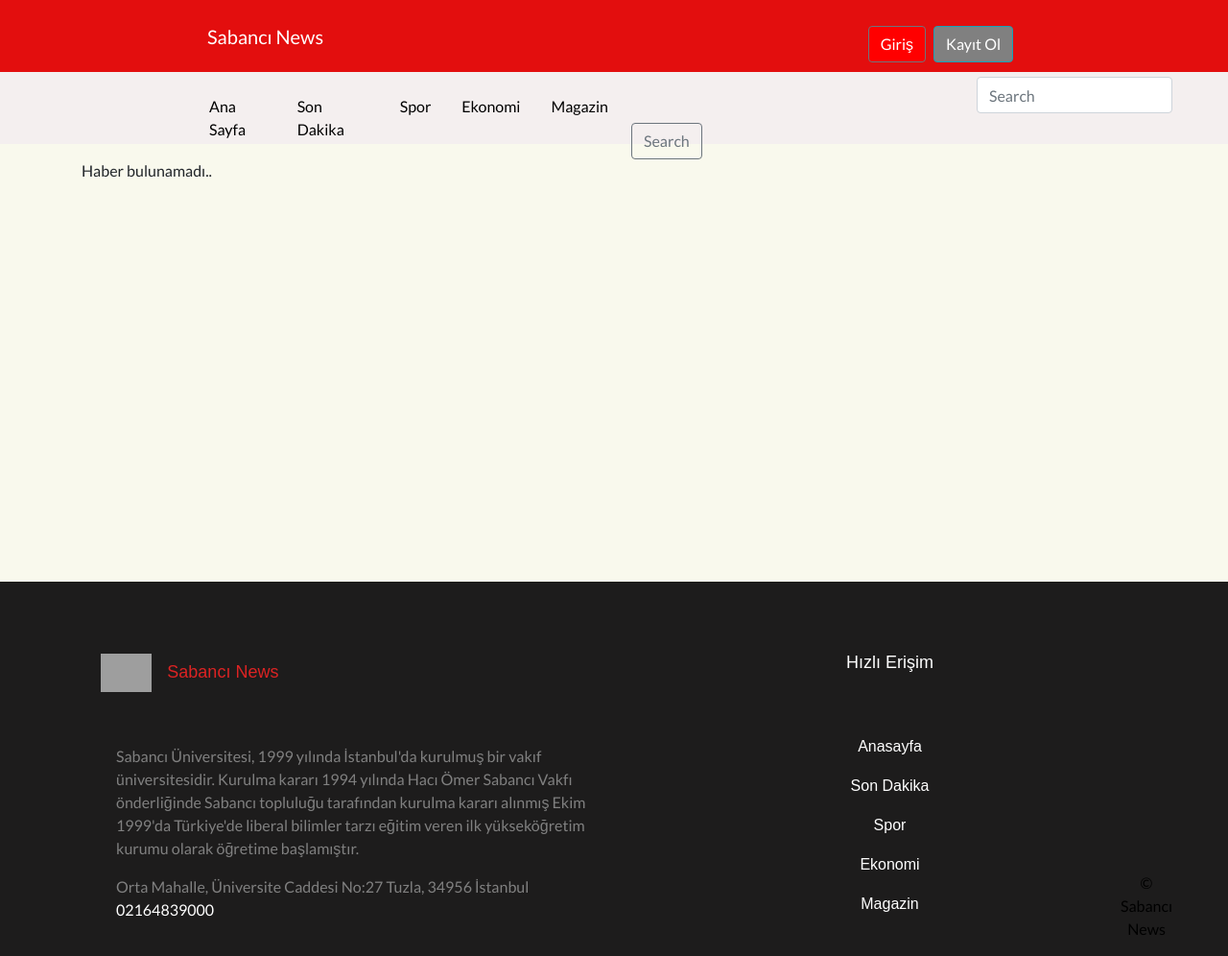
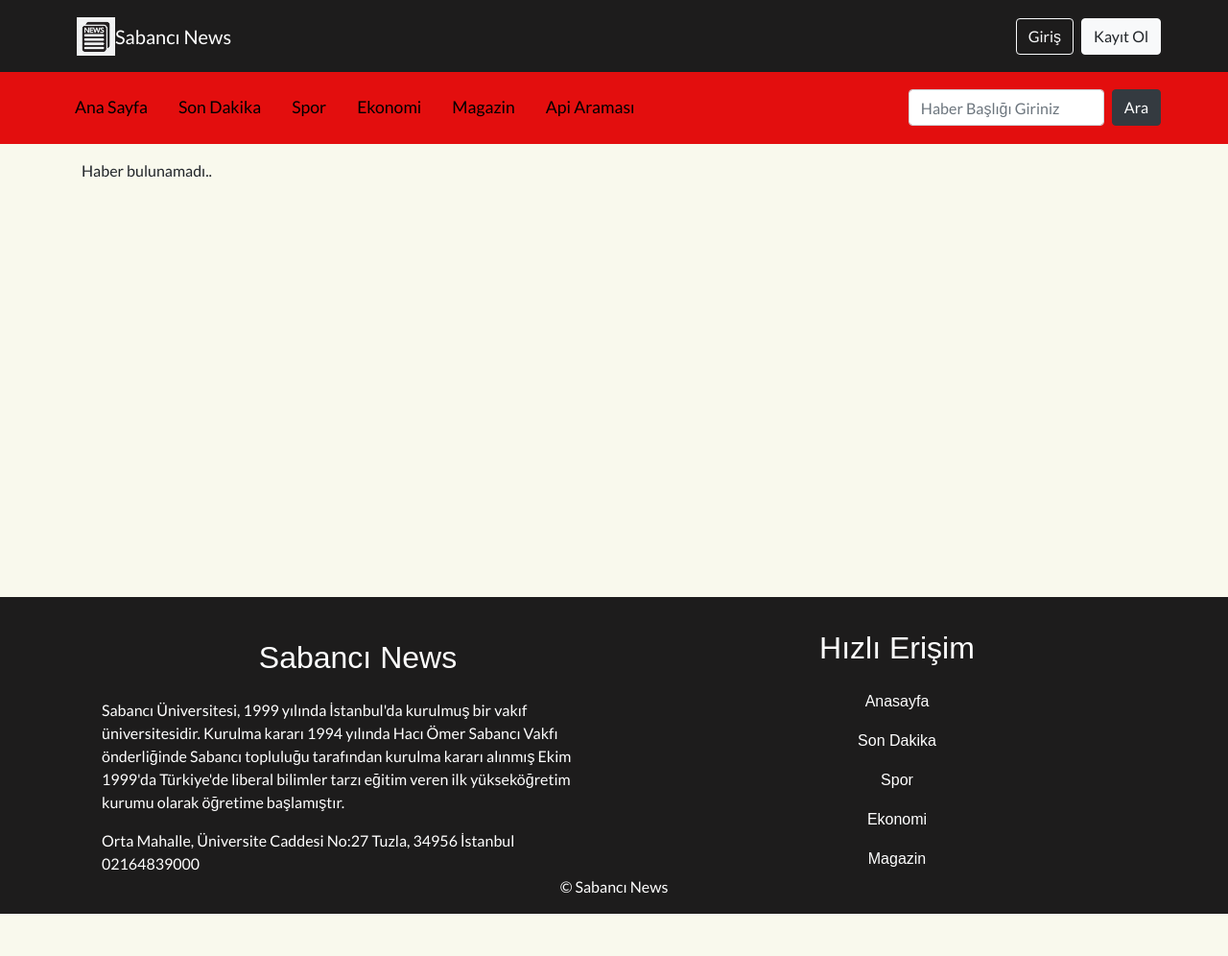
Before and after one commit to EmirColakbuyuk/Cs-437, a Django app: page /newsDetail/ in a window 1280 px wide. Shown: the whole page at 96% size. After the commit the page ends 952 px from the top, so only its background shows below. Run offline with Django 4.2, Linux system fonts and the light colour scheme; grey boxes are pictures that could not be loaded.

Commit message:
frontend develop

```diff
--- a/base/templates/base/apiSearch.html
+++ b/base/templates/base/apiSearch.html
@@ -17,16 +17,16 @@
             <div class="col-12 mb-3">
                 <form id="search-form">
                     <div class="input-group">
-                        <input type="text" id="custom-url" class="form-control" placeholder="Enter custom URL">
+                        <input type="text" id="custom-url" class="form-control" placeholder="Haberlerini Çekmek İstediğiniz Url'yi Giriniz!">
                         <div class="input-group-append">
-                            <button id="search-button" class="btn btn-primary" type="button">Search</button>
+                            <button id="search-button" class="btn btn-dark" type="button">Search</button>
                         </div>
                     </div>
                 </form>
             </div>
 
             <h1 id="user-input-title"></h1>
-            <div id="news-items-container" class="row">cardHtml</div>
+            <div id="news-items-container" class="row"></div>
         </div>
     </div>
 
--- a/base/templates/base/newsDetail.html
+++ b/base/templates/base/newsDetail.html
@@ -15,37 +15,42 @@
         <div class="row mt-3">
             {% if news_detail %}
                 <div class="col-12">
-                    <h2 style="font-size: 40px;padding-top: 80px;padding-bottom: 40px;">{{ news_detail.title }}</h2>
+                    <h1 class="text-center font-weight-bold">{{ news_detail.title }}</h1>
                     <p><small class="text-muted">{{ news_detail.time }}</small></p>
                     <img src="{{ news_detail.image.url }}" alt="{{ news_detail.title }}" class="img-fluid">
                     <p style="padding-top: 30px;">{{ news_detail.description }}</p>
-                    <p><small class="text-muted">{{ news_detail.time }}</small></p>
 
                     <!-- Yorum Ekleme Formu -->
                     {% if user.is_authenticated %}
-    <form method="post">
-        <textarea name="comment" rows="6" cols="50" style="width: 100%; padding: 10px; border-radius: 8px;" placeholder="Yorumunuzu buraya yazın..."></textarea>
-        <button type="submit" style="margin-top: 10px; padding: 8px 12px; border-radius: 5px; background-color: #4CAF50; color: white; border: none;">Yorum Gönder</button>
-    </form>
-{% else %}
-    <p>Yorum yapmak için <a href="{% url 'login' %}">giriş yapın</a>.</p>
-{% endif %}
+                        <form method="post">
+                            <textarea name="comment" rows="6" cols="50"
+                                      style="width: 100%; padding: 10px; border-radius: 8px;"
+                                      placeholder="Yorumunuzu buraya yazın..."></textarea>
+                            <button type="submit"
+                                    style="margin-top: 10px; padding: 8px 12px; border-radius: 5px; background-color: #4CAF50; color: white; border: none;">
+                                Yorum Gönder
+                            </button>
+                        </form>
+                    {% else %}
+                        <h3 class="text-center my-5">Yorum yapmak için <a class="links" href="{% url 'login' %}">giriş yapın</a>!</h3>
+                    {% endif %}
 
 
                     <!-- Yorumları Göster -->
                     <div>
-                        <h3 style="padding-top: 50px;">Yorumlar</h3>
+
                         {% for comment in comments %}
-                            <div style="border: 1px solid #ccc; border-radius: 8px; padding: 10px; position: relative; margin-bottom: 10px;">
+                            <div class="my-3" style="border: 1px solid #ccc; border-radius: 8px; padding: 10px; position: relative; margin-bottom: 10px;">
                                 <p style="margin-bottom: 5px;font-size: large;font-weight: bold;">{{ comment.user.username }}</p>
                                 <p style="margin-bottom: 5px;font-size: small;">{{ comment.created_at }}</p>
                                 <p>{{ comment.content }}</p>
                                 {% if user.is_authenticated and user == comment.user or user.is_superuser %}
-                                    <a href="{% url 'deleteComment' comment.id %}" style="position: absolute; top: 5px; right: 10px; color: red;">Sil</a>
+                                    <a href="{% url 'deleteComment' comment.id %}"
+                                       style="position: absolute; top: 5px; right: 10px; color: red;">Sil</a>
                                 {% endif %}
                             </div>
                         {% empty %}
-                            <p>Bu haber için henüz yorum yapılmamış.</p>
+                            <h3 class="my-5 text-center">Bu haber için henüz yorum yapılmamış.</h3>
                         {% endfor %}
                     </div>
 
--- a/base/templates/base/titleSearch.html
+++ b/base/templates/base/titleSearch.html
@@ -11,8 +11,7 @@
 
 {% block content %}
     <div class="container freepage">
-        <h2>Komut Çıktısı</h2>
-        <pre>{{ command_output }}</pre>
+
         <div class="row mt-3">
 
 
--- a/static/css/custom.css
+++ b/static/css/custom.css
@@ -2,6 +2,12 @@
     text-decoration: none !important;
     color: white !important;
 }
+
+.links {
+    text-decoration: none !important;
+    color: red !important;
+}
+
 body {
     -ms-overflow-style: none;
     scrollbar-width: none;
@@ -18,6 +24,13 @@
 .freepage{
     min-height: 57vh;
 }
+
+
+.form-inline {
+    margin-left: auto;
+    padding-right: 0!important;
+}
+
 
 /*NAVBAR*/
 @media screen and (max-width: 986px) {
@@ -72,36 +85,38 @@
     }
 }
 
-.navmargin{
-    margin-left: 2.5rem;
-}
+
+
 
 .navbar {
-    background-color: rgb(227, 14, 14) !important;
-    width: 100%;
-    z-index: 99;
-    top: 0;
-    height: 75px;
-}
-.navbar_alt {
-    background-color: rgb(244, 239, 239) !important;
+    background-color: rgb(29, 28, 28);
     width: 100%;
     z-index: 99;
     top: 0;
     height: 75px;
 }
 
-.navbar .navbar-nav .nav-link {
-    color: red !important;
+
+.navbar_alt {
+    background-color: rgb(227, 14, 14)  !important;
+    width: 100%;
+    z-index: 99;
+    top: 0;
+    height: 75px;
+}
+
+
+.navbar_alt .navbar-nav .nav-link {
+    color: black !important;
     font-size: 1.1em;
 }
 
-.navbar .navbar-nav .nav-item.active .nav-link {
-    color: rgb(140, 69, 69) !important;
+.navbar_alt .navbar-nav .nav-item.active .nav-link {
+    color: white !important;
     /*background-color: turquoise !important;*/
     border-radius: 8px !important;
-    margin-bottom: 100px;
 }
+
 
 .nav-link::before {
     content: '';
@@ -122,7 +137,6 @@
 }
 
 .footerheads {
-    color: black;
     font-family: 'Poppins', sans-serif;
 }
 
@@ -160,7 +174,7 @@
 }
 
 .footertext {
-    color: white;
+    color: white !important;
 }
 
 .collapse-menu {
@@ -172,9 +186,7 @@
 .collapse-menu.open {
     max-height: 500px;
 }
-.container {
-    display: flex;
-}
+
 
 .left-side {
     flex: 1;
--- a/templates/base.html
+++ b/templates/base.html
@@ -57,52 +57,41 @@
 <body>
 
 <nav class="navbar navbar-expand-lg navbar-dark " id="navigation">
-    <button class="navbar-toggler" type="button" data-toggle="collapse" data-target="#navbarNavDropdown"
-            aria-controls="navbarNavDropdown" aria-expanded="false" aria-label="Toggle navigation">
-        <img height="40" src="{% static "img/news.jpeg" %}" alt="menü ikonu">
-    </button>
-    <a class="navbar-brand" style="color: white; margin-left: 200px;" href="/">Sabancı News</a>
+    <div class="container" style="padding-left: 10px!important; padding-right: 0!important;">
+        <img height="40" src="{% static "img/newsImage.png" %}" alt="menü ikonu">
+        <a class="navbar-brand" href="/">Sabancı News</a>
 
 
-    <ul class="navbar-nav ml-sm-0 ml-lg-auto mr-md-2 mt-3">
+        <ul class="navbar-nav ml-sm-0 ml-lg-auto  mt-3 ">
             {% if  user.is_authenticated %}
-            <li class="nav-item mr-2">
-                <a class="btn btn-success" href="/account/profile">{{ user.username }}</a>
+                <li class="nav-item pb-3 mr-2">
+                    <a class="btn btn-light" href="/account/profile">{{ user.username }}</a>
                 </li>
                 <li class="nav-item">
-                <a class="btn btn-danger" href="/account/logout">Çıkış</a>
+                    <a class="btn btn-outline-danger" href="/account/logout">Çıkış</a>
                 </li>
             {% else %}
-            <li class="nav-item mr-2">
-                <a class="btn btn-secondary" style="background-color: red;" href="/account/login">Giriş</a>
-                {#                        <a class="nav-link" style="color: white;" href="/account/login">Giriş</a>#}
+                <li class="nav-item pb-3 mr-2">
+                    <a class="btn btn-outline-light" href="/account/login">Giriş</a>
+
                 </li>
                 <li class="nav-item">
-                <a class="btn btn-info" style=" margin-right: 200px; background-color: gray;" href="/account/register">Kayıt
-                    Ol</a>
+                    <a class="btn btn-light" href="/account/register">Kayıt Ol</a>
 
-                {#                        <a class="nav-link" href="/account/register">Kayıt Ol</a>#}
                 </li>
             {% endif %}
         </ul>
 
-
-    </ul>
     </div>
 </nav>
 <nav class="navbar_alt navbar-expand-lg navbar-dark " id="navigation">
-    {#    <button class="navbar-toggler" type="button" data-toggle="collapse" data-target="#navbarNavDropdown"#}
-    {#            aria-controls="navbarNavDropdown" aria-expanded="false" aria-label="Toggle navigation">#}
-    {#        <img height="0" src="{% static "img/icons8-menu.svg" %}" alt="menü ikonu">#}
-    {#    </button>#}
 
-    {#    <a class="navbar-brands" href="/"><img class=" navbar-brands" width="100"#}
-    {#                                                   src="{% static "img/otopratiksitelogo.png" %}"></a>#}
 
     <div class="collapse navbar-collapse " id="navbarNavDropdown">
-        <ul class="navbar-nav w-100 h-100 navmargin">
+        <ul class="navbar-nav w-100 h-100 navmargin container"
+            style="padding-left: 0!important; padding-right: 0!important;">
             <li class="nav-item mobmenubtndiv mb-md-3  mt-3 mr-md-3 home {% if request.resolver_match.view_name == 'index' or request.resolver_match.view_name == 'root-redirect' %}active{% endif %}">
-                <a class="nav-link mobmenubtn " style="color:black; margin-left: 170px;" href="/">Ana Sayfa</a>
+                <a class="nav-link mobmenubtn " style="color:black;" href="/">Ana Sayfa</a>
             </li>
 
             <li class="nav-item mobmenubtndiv mb-md-3 mt-3 mr-md-3 products {% if request.resolver_match.view_name == 'latest' %}active{% endif %}">
@@ -121,12 +110,16 @@
                 <a class="nav-link mobmenubtn " style="color:black;" href="/magazine">Magazin</a>
             </li>
 
+            <li class="nav-item mobmenubtndiv mb-md-3 mt-3 mr-md-3 products {% if request.resolver_match.view_name == 'apiSearch' %}active{% endif %}">
+                <a class="nav-link mobmenubtn " style="color:black;" href="/apiSearch">Api Araması</a>
+            </li>
 
-            <form class="form-inline " action="{% url 'titleSearch' %}" method="GET">
-                <input class="form-control mr-sm-2 mb-sm-2 mb-md-0 mb-lg-0" style="margin-left: 360px;" type="search"
-                       placeholder="Search"
+
+            <form class="form-inline ml-auto " action="{% url 'titleSearch' %}" method="GET">
+                <input class="form-control " type="search"
+                       placeholder="Haber Başlığı Giriniz"
                        aria-label="Search" name="q">
-                <button class="btn btn-outline-secondary my-2 my-sm-0" type="submit">Search</button>
+                <button class="btn btn-dark ml-2 my-2 my-sm-0" type="submit">Ara</button>
             </form>
 
         </ul>
@@ -134,23 +127,22 @@
 </nav>
 
 
-{% block content %}{% endblock %}
+{% block content %}
+{% endblock %}
 
 
 <footer class="footer w-100  ">
     <div class="container">
         <div class="row border-bottoms">
 
-            <div class="container">
+
             <div class="left-side">
-                    <div class="d-flex align-items-center">
-                        <img height="40" src="{% static 'img/log.jpg' %}" alt="menü ikonu">
 
-                        <h2 class="py-md-3 py-3 pl-md-3 pl-3 text-center footerheads my-md-5 mt-5 mb-1 mobiledownbtn"
-                            style="color: rgb(220, 35, 35); font-size: large;">
+                <h2 class="py-md-3 py-3 pl-md-3 pl-3 text-center footerheads my-md-2 mt-5 mb-1 mobiledownbtn"
+                    style="color: white; justify-content: center!important; display: flex!important;">
                     Sabancı News
                 </h2>
-                    </div>
+
 
                 <p class="text-left footertext px-3" style="color: gray;">
                     Sabancı Üniversitesi, 1999 yılında İstanbul'da kurulmuş bir vakıf üniversitesidir. Kurulma
@@ -168,10 +160,7 @@
                 <div class="col-md-6 col-sm-12 p-0">
                     <div class=" mobiledownbtn  px-sm-3 px-md-0"
                          onclick="openFooterMenu('reformer-menu')">
-                            <h2 class="text-center footerheads my-md-5 my-sm-0 p-3"
-                                style="font-size: large;color: white;">Hızlı Erişim</h2>
-                            {#                    <img id="chevronIcon" class="d-sm-none cursor-pointer pr-3" style="filter: contrast(0.5)"#}
-                            {#                         src="{% static "img/chevron-down.svg" %}" alt="cursor">#}
+                        <h2 class="text-center footerheads my-md-2 my-sm-0 p-3" style="color: white">Hızlı Erişim</h2>
 
 
                     </div>
@@ -186,16 +175,17 @@
 
                 </div>
             </div>
-            </div>
 
 
         </div>
+
+    </div>
+
     <div class="row">
         <div class="col text-center mt-md-1 mt-3">
-                <p class="footersign" style="justify-content: center;">© Sabancı News</p>
+            <p class="footersign" style="justify-content: center; color: white">© Sabancı News</p>
         </div>
 
-        </div>
     </div>
 </footer>
 
```
Also changed, not shown: db.sqlite3, static/img/newsImage.png (added). Lines whose indentation alone changed are shown as unchanged.
